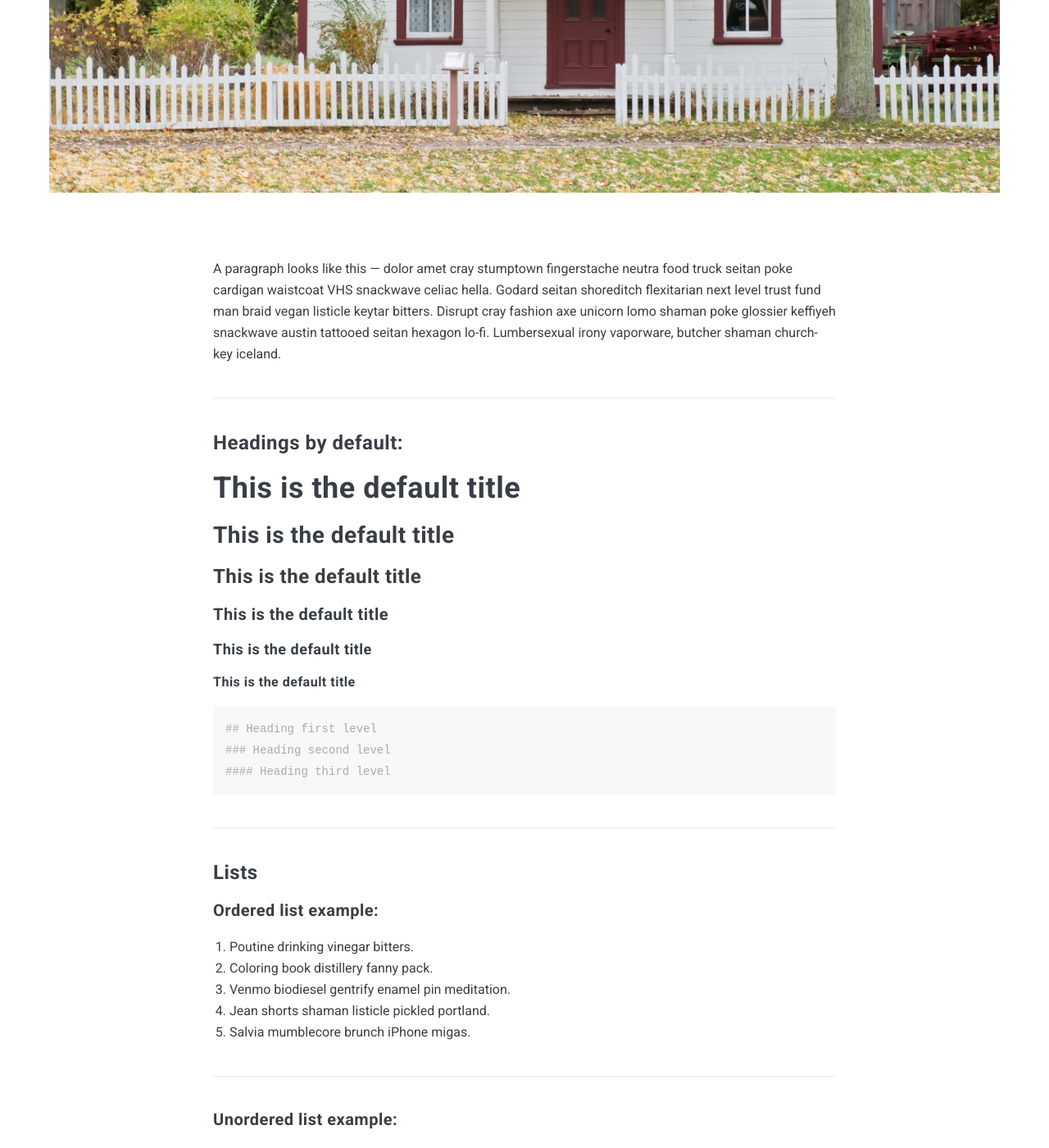
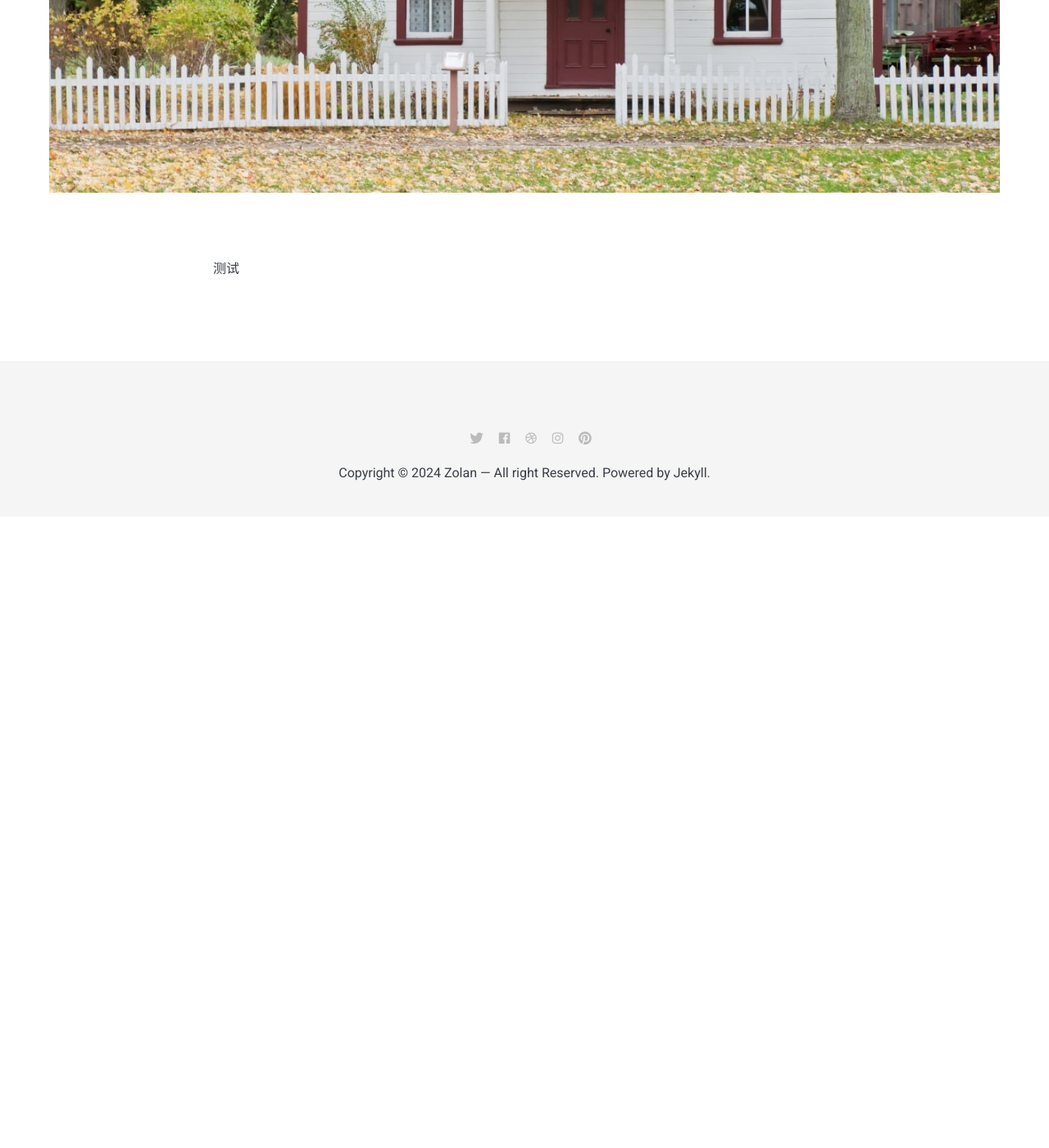
Before and after one commit to d-wan/jiang.github.io, a Jekyll site: the page built from _pages/styleguide.md, in a window 1280 px wide and 1400 px high, scrolled down 676 px. Shown: the whole window at 82% size. Built offline with Jekyll 4.4.1, drawn with Linux system fonts in a browser that asks for light colours; nearby versions of some CDN libraries; after the commit the page ends 1306 px from its top, so only the background shows below that; some of the changed text lies outside the part shown.

Commit message:
Update styleguide.md

```diff
--- a/_pages/styleguide.md
+++ b/_pages/styleguide.md
@@ -1,93 +1,8 @@
 ---
 layout: page
-title: Style Guide
-permalink: /styleguide/
+title: 江涵
+permalink: /江涵/
 image: 08.jpg
 ---
 
-A paragraph looks like this — dolor amet cray stumptown fingerstache neutra food truck seitan poke cardigan waistcoat VHS snackwave celiac hella. Godard seitan shoreditch flexitarian next level trust fund man braid vegan listicle keytar bitters. Disrupt cray fashion axe unicorn lomo shaman poke glossier keffiyeh snackwave austin tattooed seitan hexagon lo-fi. Lumbersexual irony vaporware, butcher shaman church-key iceland.
-
-***
-
-### Headings by default:
-
-# This is the default title
-## This is the default title
-### This is the default title
-#### This is the default title
-##### This is the default title
-###### This is the default title
-
-{% highlight markdown %}
-## Heading first level
-### Heading second level
-#### Heading third level
-{% endhighlight %}
-
-***
-
-### Lists
-
-#### Ordered list example:
-
-1. Poutine drinking vinegar bitters.
-2. Coloring book distillery fanny pack.
-3. Venmo biodiesel gentrify enamel pin meditation.
-4. Jean shorts shaman listicle pickled portland.
-5. Salvia mumblecore brunch iPhone migas.
-
-***
-
-#### Unordered list example:
-
-* Bitters semiotics vice thundercats synth.
-* Literally cred narwhal bitters wayfarers.
-* Kale chips chartreuse paleo tbh street art marfa.
-* Mlkshk polaroid sriracha brooklyn.
-* Pug you probably haven't heard of them air plant man bun.
-
-{% highlight markdown %}
-1. Order list item 1
-2. Order list item 1
-
-* Unordered list item 1
-* Unordered list item 2
-{% endhighlight %}
-
-***
-
-### Quotes
-
-> Coming together is a beginning; keeping together is progress; working together is success. — Edward Everett Hale
-
-***
-
-### Syntax Highlighter
-
-{% highlight js %}
-  $('.top').click(function () {
-    $('html, body').stop().animate({ scrollTop: 0 }, 'slow', 'swing');
-  });
-  $(window).scroll(function () {
-    if ($(this).scrollTop() > $(window).height()) {
-      $('.top').addClass("top-active");
-    } else {
-      $('.top').removeClass("top-active");
-    };
-  });
-{% endhighlight %}
-
-***
-
-### Videos
-
-<iframe src="https://www.youtube.com/embed/iWowJBRMtpc" frameborder="0" allowfullscreen></iframe>
-
-***
-
-### Images
-
-![]({{site.baseurl}}/images/09.jpg)
-*Backyard*
-
-***
+测试
```
